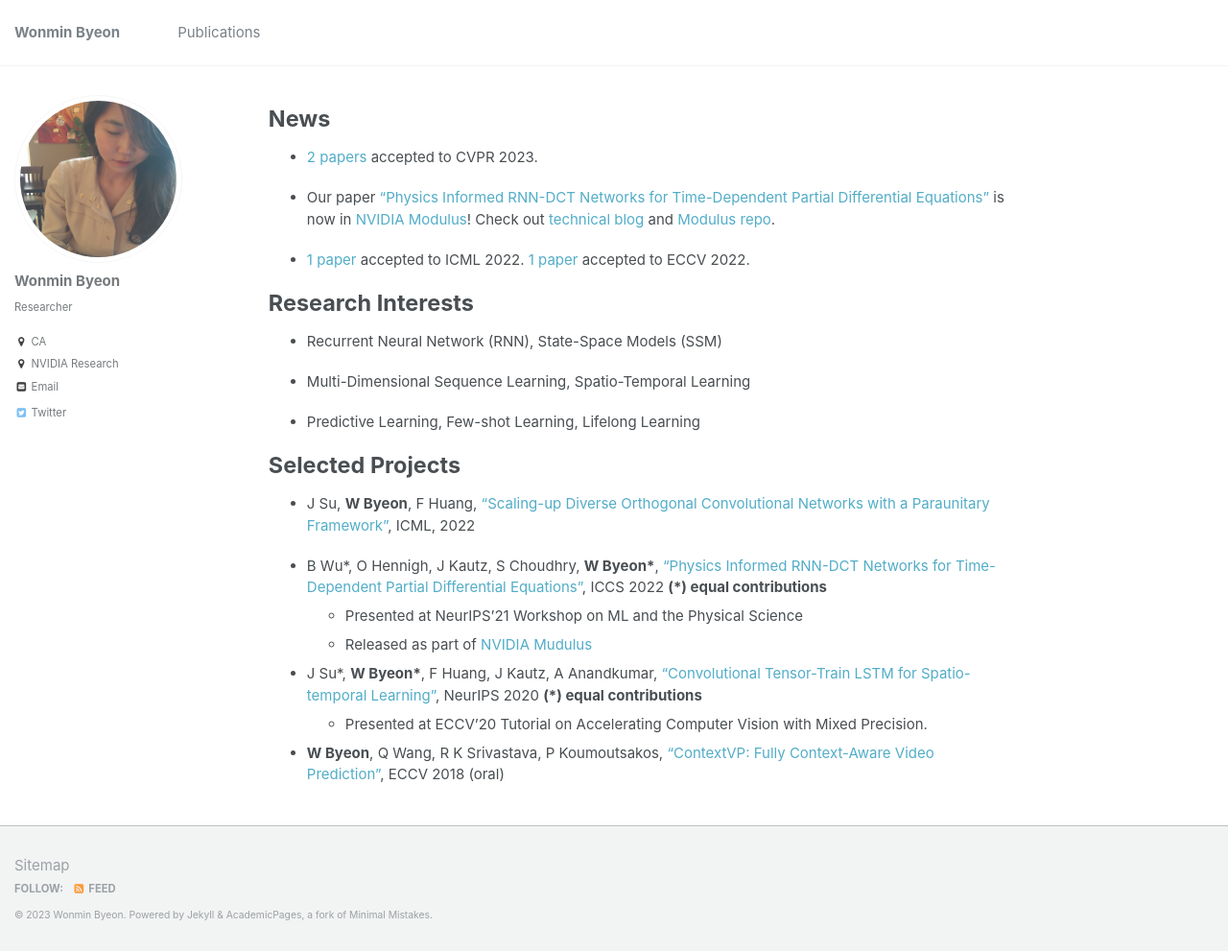
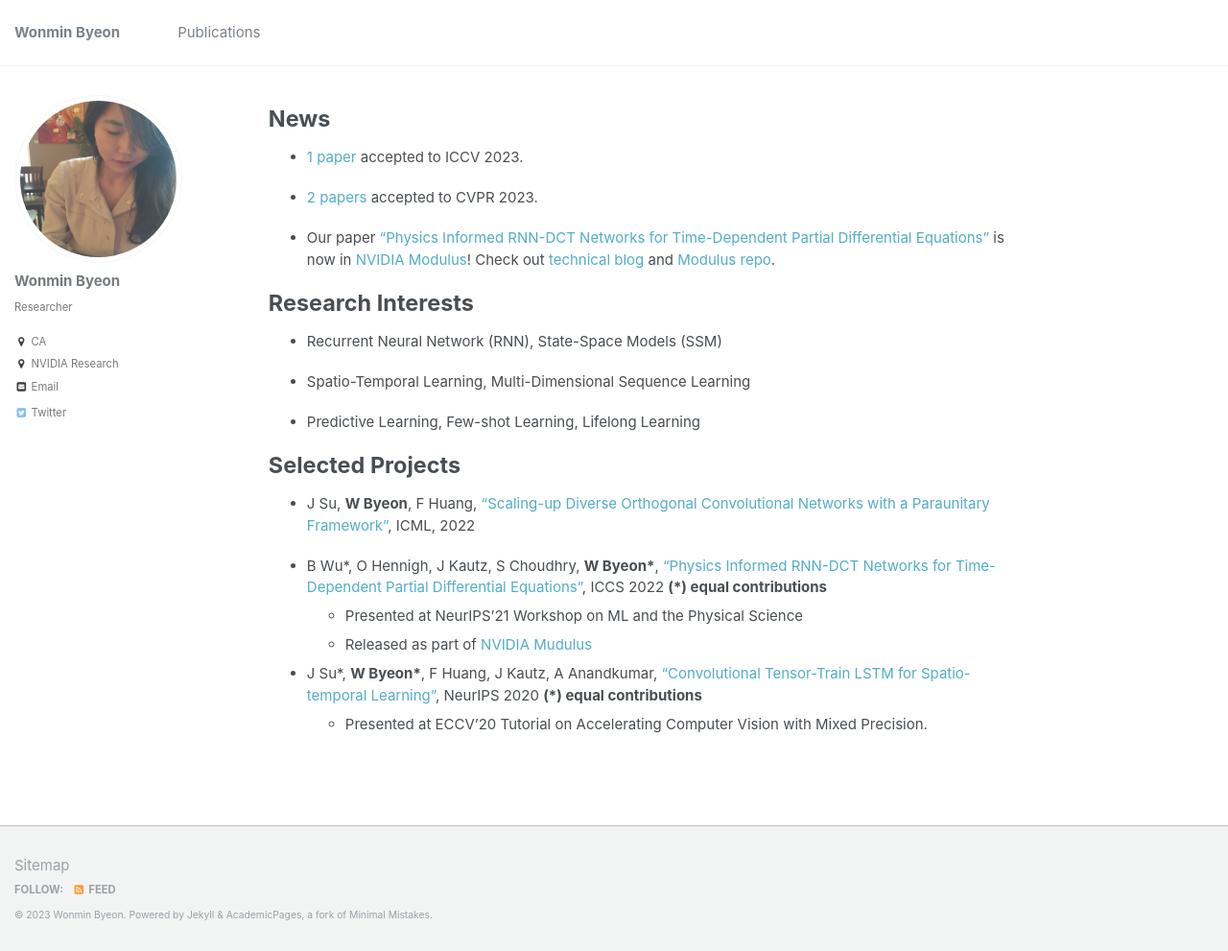
Before and after one commit to wonmin-byeon/wonmin-byeon.github.io, a Jekyll site: the page built from _pages/about.md, in a window 1280 px wide and 991 px high. Shown: the whole window at 96% size. Built offline with Jekyll 4.4.1, drawn with Linux system fonts in a browser that asks for light colours.

Commit message:
update iccv paper

```diff
--- a/_pages/about.md
+++ b/_pages/about.md
@@ -11,18 +11,17 @@ redirect_from:
 News
 ======
 
+* [1 paper](https://wonmin-byeon.github.io/publications/2023-PowerofSound) accepted to ICCV 2023.
+
 * [2 papers](https://wonmin-byeon.github.io/publications/) accepted to CVPR 2023.
 
 * Our paper ["Physics Informed RNN-DCT Networks for Time-Dependent Partial Differential Equations"](https://wonmin-byeon.github.io/publication/2022-rnndct) is now in [NVIDIA Modulus](https://developer.nvidia.com/modulus)! Check out [technical blog](https://developer.nvidia.com/blog/develop-physics-informed-machine-learning-models-with-graph-neural-networks/) and [Modulus repo](https://github.com/NVIDIA/modulus).
-
-* [1 paper](https://wonmin-byeon.github.io/publication/2022-orthoNN) accepted to ICML 2022. [1 paper](https://wonmin-byeon.github.io/publication/2022-soundvideo) accepted to ECCV 2022.
-
 
 Research Interests
 ======
 * Recurrent Neural Network (RNN), State-Space Models (SSM)
 
-* Multi-Dimensional Sequence Learning, Spatio-Temporal Learning
+* Spatio-Temporal Learning, Multi-Dimensional Sequence Learning
 
 * Predictive Learning, Few-shot Learning, Lifelong Learning
 
@@ -37,6 +36,6 @@ Selected Projects
 * J Su*, <b>W Byeon*</b>, F Huang, J Kautz, A Anandkumar, ["Convolutional Tensor-Train LSTM for Spatio-temporal Learning"](https://wonmin-byeon.github.io/publication/2020-convttlstm), NeurIPS 2020 <b> (*) equal contributions </b>
     - Presented at ECCV'20 Tutorial on Accelerating Computer Vision with Mixed Precision.
 
-* <b>W Byeon</b>, Q Wang, R K Srivastava, P Koumoutsakos, ["ContextVP: Fully Context-Aware Video Prediction"](https://wonmin-byeon.github.io/publication/2018-contextvp), ECCV 2018 (oral)
+<!-- * <b>W Byeon</b>, Q Wang, R K Srivastava, P Koumoutsakos, ["ContextVP: Fully Context-Aware Video Prediction"](https://wonmin-byeon.github.io/publication/2018-contextvp), ECCV 2018 (oral) -->
 
 <!-- * PR Vlachas, <b>W Byeon</b>, ZY Wan, TP Sapsis, P Koumoutsakos, ["Data-Driven Forecasting of High-Dimensional Chaotic Systems with Long Short-Term Memory Networks"](https://wonmin-byeon.github.io/publication/2018-05-01-chaotic-lstm), Proceedings of the Royal Society A: Mathematical, Physical & Engineering Sciences. 2018 -->
```
Also changed, not shown: _publications/2023-PowerofSound.md (added, +27 -0 lines).
